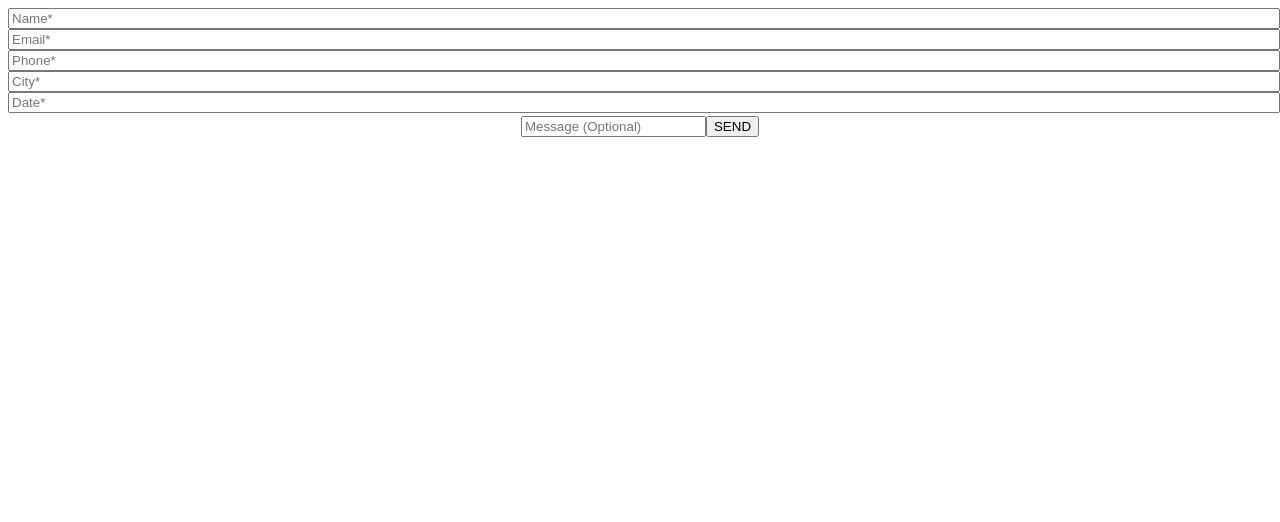
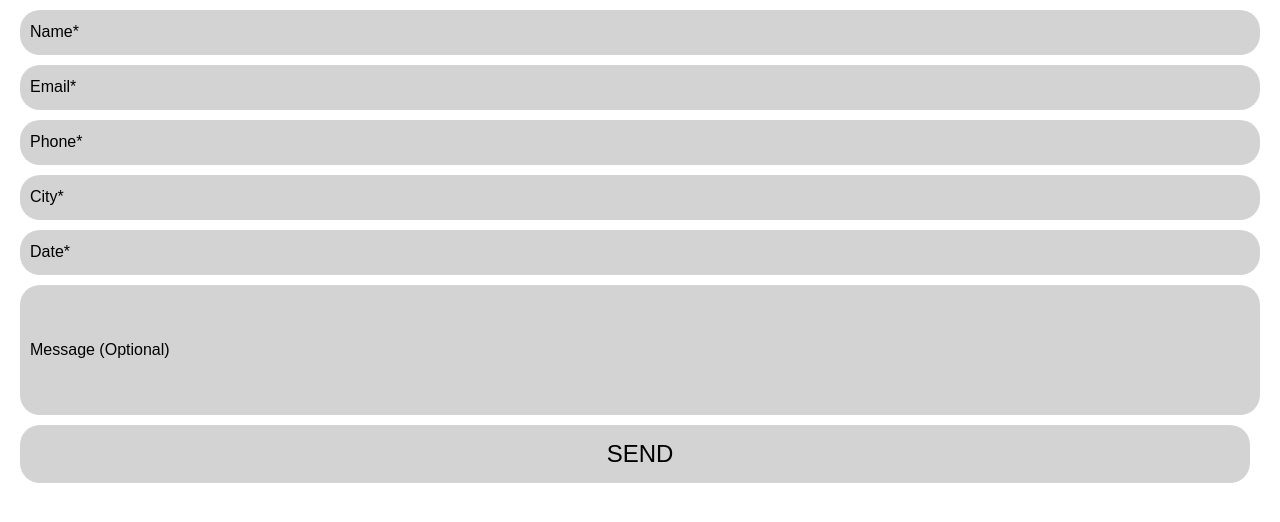
Before and after one commit to missatrox44/love-thy-selfie, a React (Vite) app: page / in a window 1280 px wide. Shown: the top 522 px of the page. Built offline with nearby package versions, Linux system fonts and the light colour scheme.

Commit message:
simple styling on contact

```diff
--- a/src/components/ContactForm/index.jsx
+++ b/src/components/ContactForm/index.jsx
@@ -48,11 +48,14 @@ export default function ContactForm () {
       />
       <input
         name="message"
+        className="input-field"
+        id="message-input"
         placeholder="Message (Optional)"
         // value={name}
         //onChange={}
       />
-      <input type="submit" value="SEND"/>
+      <input type="submit" value="SEND" className="input-field" id="contact-send"
+/>
     </form>
 
   )
--- a/src/components/ContactForm/style.css
+++ b/src/components/ContactForm/style.css
@@ -1,6 +1,27 @@
+::placeholder {
+  color: black;
+  font-size: 1rem;
+}
+
 .input-field {
   left: 0;
   display: flex;
   flex-wrap: wrap;
-  width: 100%;
+  width: calc(100% - 50px);
+  margin: 10px 20px;
+  padding: 15px 0 15px 10px;
+  border-radius: 20px;
+  border: none;
+  color: black;
+  background-color: lightgray;
 }
+
+#message-input {
+  height: 100px;
+  align-content: start;
+}
+
+#contact-send {
+  justify-content: center;
+  font-size: 1.5rem;
+}
--- a/src/index.css
+++ b/src/index.css
@@ -17,6 +17,10 @@
   -webkit-text-size-adjust: 100%;
 }
 
+body {
+  margin: 0;
+}
+
 @media (prefers-color-scheme: light) {
   :root {
     color: #213547;
```
